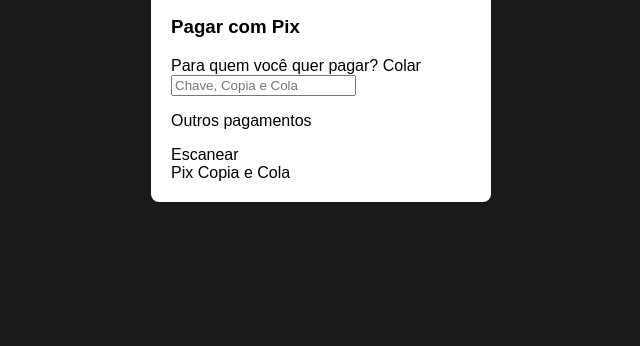
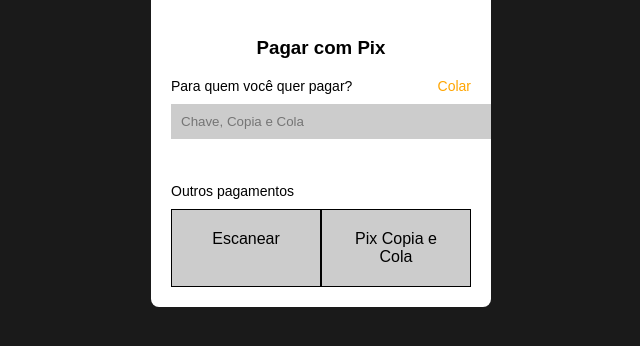
Before and after one commit to Ataidocas276/londrinense-tech, a plain HTML site: page index.html in a window 1280 px wide. Shown: the part 300-646 px from the top of the page, without its empty margins (319-959 px from the left). Drawn offline with Linux system fonts and the light colour scheme.

Commit message:
Update style.css

```diff
--- a/style.css
+++ b/style.css
@@ -21,6 +21,7 @@ body {
   line-height: 1.2;
 }
 
+/* Parte da tela principal */
 .box {
   background-color: #ccc;
   padding: 20px;
@@ -55,3 +56,50 @@ body {
 .pig {
   font-size: 40px;
 }
+
+/* Nova seção: Pagar com Pix */
+.pix-section {
+  margin-top: 40px;
+}
+
+.pix-section h3 {
+  text-align: center;
+}
+
+.pix-question {
+  display: flex;
+  justify-content: space-between;
+  margin: 10px 0;
+  font-size: 14px;
+}
+
+.colar {
+  color: orange;
+  cursor: pointer;
+}
+
+.pix-input {
+  width: 100%;
+  padding: 10px;
+  background-color: #ccc;
+  border: none;
+  margin-bottom: 30px;
+}
+
+.outros {
+  font-size: 14px;
+  margin-bottom: 10px;
+}
+
+.pix-options {
+  display: flex;
+  justify-content: space-between;
+}
+
+.pix-box {
+  background-color: #ccc;
+  padding: 20px;
+  width: 45%;
+  text-align: center;
+  border: 1px solid #000;
+}
```
